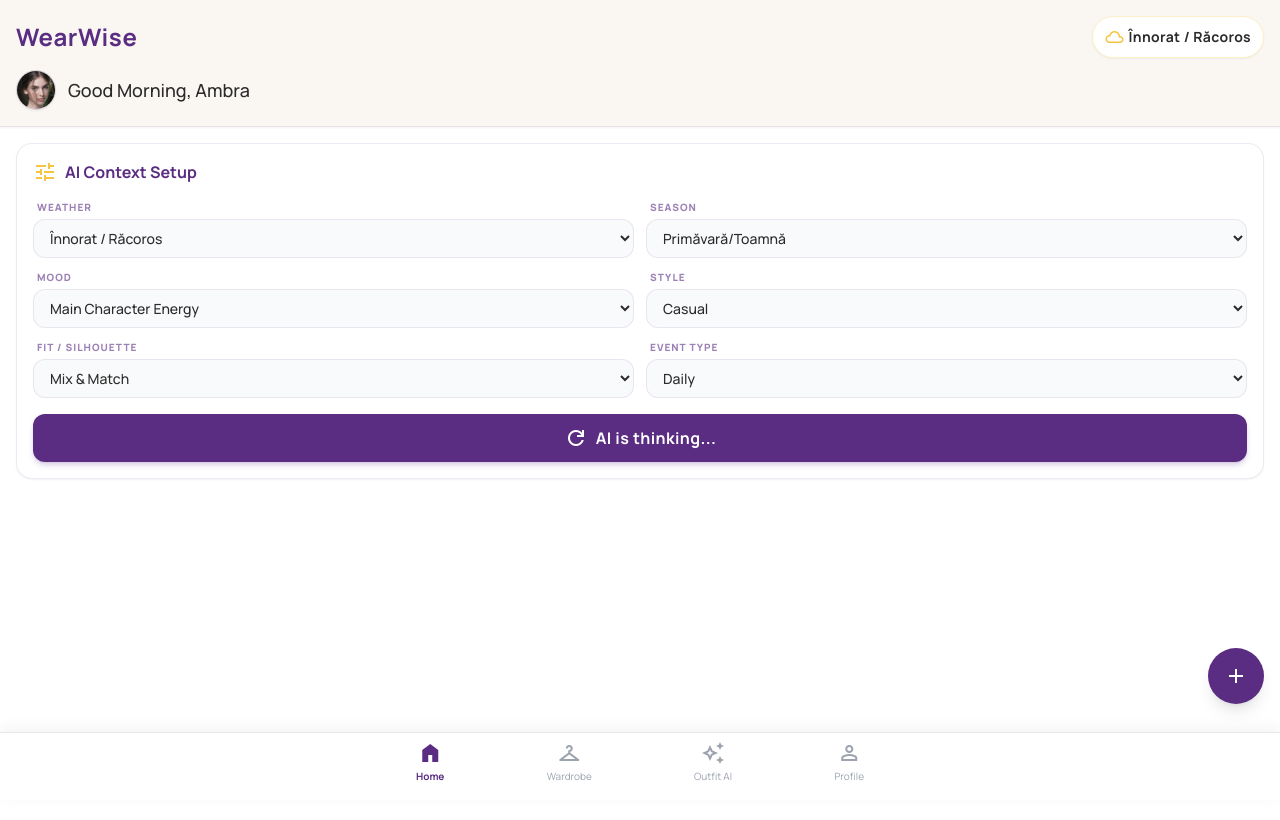
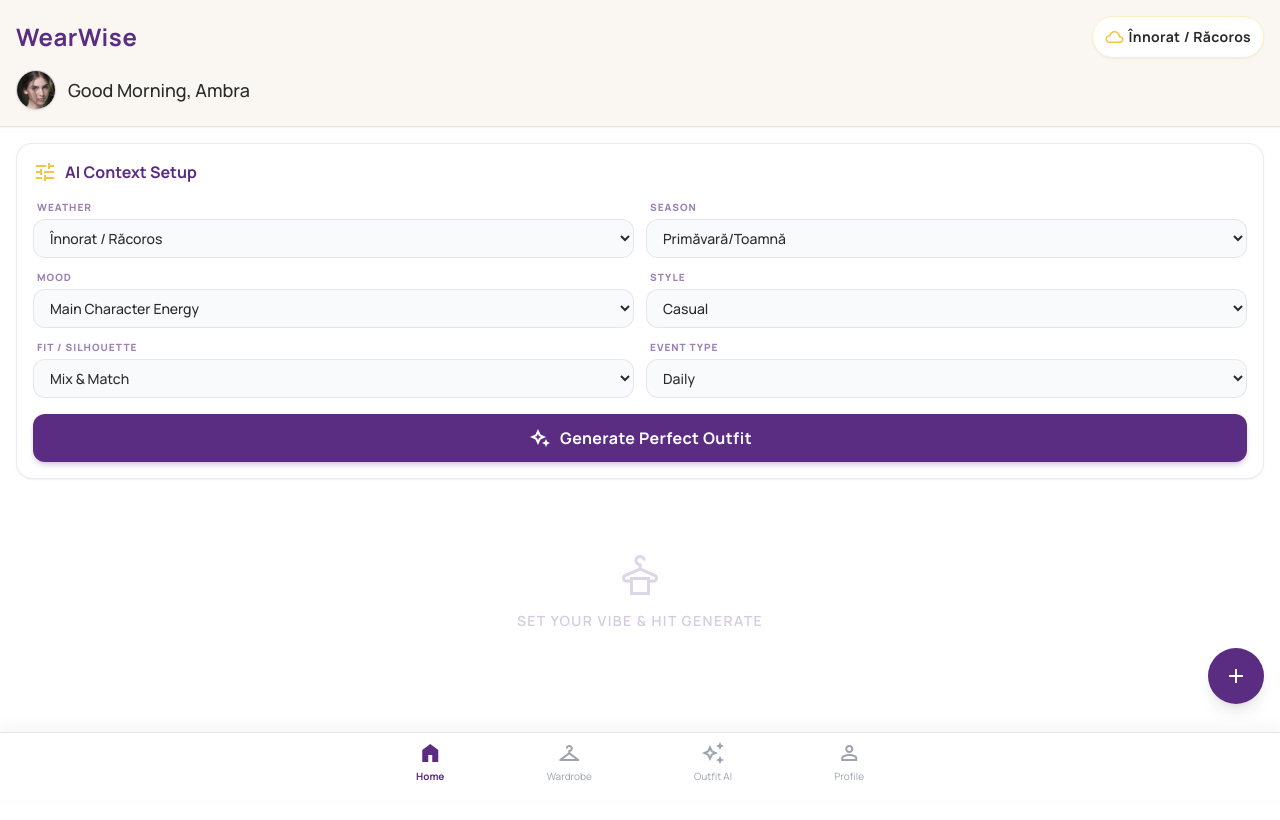
Before and after one commit to Oti404/wearwise_frontend, an Angular app: page /home in a window 1280 px wide. Shown: the top 820 px of the page. Built offline with nearby package versions, Linux system fonts and the light colour scheme.

Commit message:
ai-generating-ok

```diff
--- a/src/app/pages/home/home.html
+++ b/src/app/pages/home/home.html
@@ -16,6 +16,7 @@
 
 <main class="flex flex-col gap-6 p-4 fade-in">
 
+  <!-- ── AI FILTERS ─────────────────────────────────────────────────────── -->
   <section class="bg-white rounded-2xl shadow-sm border border-primary/10 p-4">
     <div class="flex items-center gap-2 mb-4">
       <span class="material-symbols-outlined text-accent">tune</span>
@@ -23,82 +24,122 @@
     </div>
 
     <div class="grid grid-cols-2 gap-3 mb-4">
+
       <div class="flex flex-col gap-1">
         <label class="text-[10px] font-black uppercase tracking-widest text-primary/60 ml-1">Weather</label>
-        <select [(ngModel)]="filterVreme" class="bg-gray-50 border border-primary/10 rounded-xl px-3 py-2 text-sm font-medium text-textlight outline-none focus:border-accent">
+        <select [(ngModel)]="filterVreme"
+                class="bg-gray-50 border border-primary/10 rounded-xl px-3 py-2 text-sm font-medium text-textlight outline-none focus:border-accent">
           <option *ngFor="let vreme of vremeDisponibile" [value]="vreme">{{ vreme }}</option>
         </select>
       </div>
 
       <div class="flex flex-col gap-1">
         <label class="text-[10px] font-black uppercase tracking-widest text-primary/60 ml-1">Season</label>
-        <select [(ngModel)]="filterAnotimp" class="bg-gray-50 border border-primary/10 rounded-xl px-3 py-2 text-sm font-medium text-textlight outline-none focus:border-accent">
+        <select [(ngModel)]="filterAnotimp"
+                class="bg-gray-50 border border-primary/10 rounded-xl px-3 py-2 text-sm font-medium text-textlight outline-none focus:border-accent">
           <option *ngFor="let sezon of sezoaneDisponibile" [value]="sezon">{{ sezon }}</option>
         </select>
       </div>
 
       <div class="flex flex-col gap-1">
         <label class="text-[10px] font-black uppercase tracking-widest text-primary/60 ml-1">Mood</label>
-        <select [(ngModel)]="filterMood" class="bg-gray-50 border border-primary/10 rounded-xl px-3 py-2 text-sm font-medium text-textlight outline-none focus:border-accent">
+        <select [(ngModel)]="filterMood"
+                class="bg-gray-50 border border-primary/10 rounded-xl px-3 py-2 text-sm font-medium text-textlight outline-none focus:border-accent">
           <option *ngFor="let mood of moodsDisponibile" [value]="mood">{{ mood }}</option>
         </select>
       </div>
 
       <div class="flex flex-col gap-1">
         <label class="text-[10px] font-black uppercase tracking-widest text-primary/60 ml-1">Style</label>
-        <select [(ngModel)]="filterStil" class="bg-gray-50 border border-primary/10 rounded-xl px-3 py-2 text-sm font-medium text-textlight outline-none focus:border-accent capitalize">
+        <select [(ngModel)]="filterStil"
+                class="bg-gray-50 border border-primary/10 rounded-xl px-3 py-2 text-sm font-medium text-textlight outline-none focus:border-accent capitalize">
           <option *ngFor="let stil of stiluriDisponibile" [value]="stil" class="capitalize">{{ stil }}</option>
         </select>
       </div>
 
       <div class="flex flex-col gap-1">
         <label class="text-[10px] font-black uppercase tracking-widest text-primary/60 ml-1">Fit / Silhouette</label>
-        <select [(ngModel)]="filterFit" class="bg-gray-50 border border-primary/10 rounded-xl px-3 py-2 text-sm font-medium text-textlight outline-none focus:border-accent">
+        <select [(ngModel)]="filterFit"
+                class="bg-gray-50 border border-primary/10 rounded-xl px-3 py-2 text-sm font-medium text-textlight outline-none focus:border-accent">
           <option *ngFor="let fit of fitDisponibile" [value]="fit">{{ fit }}</option>
         </select>
       </div>
 
       <div class="flex flex-col gap-1">
         <label class="text-[10px] font-black uppercase tracking-widest text-primary/60 ml-1">Event Type</label>
-        <select [(ngModel)]="filterEveniment" class="bg-gray-50 border border-primary/10 rounded-xl px-3 py-2 text-sm font-medium text-textlight outline-none focus:border-accent capitalize">
+        <select [(ngModel)]="filterEveniment"
+                class="bg-gray-50 border border-primary/10 rounded-xl px-3 py-2 text-sm font-medium text-textlight outline-none focus:border-accent capitalize">
           <option *ngFor="let eveniment of evenimenteDisponibile" [value]="eveniment" class="capitalize">{{ eveniment }}</option>
         </select>
       </div>
+
     </div>
 
-
-    <button (click)="generateOutfit()" [disabled]="isGenerating" class="w-full bg-primary text-white py-3 rounded-xl font-bold tracking-wide shadow-md shadow-primary/20 hover:bg-accent transition-all flex items-center justify-center gap-2">
+    <button (click)="generateOutfit()"
+            [disabled]="isGenerating"
+            class="w-full bg-primary text-white py-3 rounded-xl font-bold tracking-wide shadow-md shadow-primary/20 hover:bg-accent transition-all flex items-center justify-center gap-2 disabled:opacity-60 disabled:cursor-not-allowed">
       <span *ngIf="!isGenerating" class="material-symbols-outlined">magic_button</span>
       <span *ngIf="isGenerating" class="material-symbols-outlined animate-spin">refresh</span>
       {{ isGenerating ? 'AI is thinking...' : 'Generate Perfect Outfit' }}
     </button>
   </section>
 
-  <section *ngIf="generatedOutfit" class="pb-10"> <div class="flex items-center justify-between mb-4 mt-2">
+  <!-- ── PLACEHOLDER (înainte de prima generare) ────────────────────────── -->
+  <section *ngIf="!generatedOutfit && !isGenerating"
+           class="flex flex-col items-center justify-center gap-3 py-12 text-center opacity-50">
+    <span class="material-symbols-outlined text-5xl text-primary/40">styler</span>
+    <p class="text-sm font-semibold text-primary/50 uppercase tracking-widest">Set your vibe & hit generate</p>
+  </section>
+
+  <!-- ── LOADING STATE ──────────────────────────────────────────────────── -->
+  <section *ngIf="isGenerating"
+           class="flex flex-col items-center justify-center gap-3 py-12 text-center">
+    <span class="material-symbols-outlined text-5xl text-accent animate-pulse">auto_awesome</span>
+    <p class="text-sm font-bold text-primary uppercase tracking-widest">Analysing your wardrobe...</p>
+    <p class="text-xs text-textlight/60">Finding the perfect match for your vibe</p>
+  </section>
+
+  <!-- ── OUTFIT RESULT ──────────────────────────────────────────────────── -->
+  <section *ngIf="generatedOutfit && !isGenerating" class="pb-10">
+
+    <div class="flex items-center justify-between mb-4 mt-2">
       <h2 class="text-xl font-black text-primary tracking-tight">Your Match</h2>
+      <button (click)="generateOutfit()"
+              class="flex items-center gap-1 text-xs font-bold text-accent border border-accent/30 px-3 py-1.5 rounded-full hover:bg-accent/10 transition-all">
+        <span class="material-symbols-outlined text-sm">refresh</span>
+        Regenerate
+      </button>
     </div>
 
     <div class="outfit-card bg-white rounded-3xl shadow-xl shadow-primary/5 overflow-hidden flex flex-col border border-primary/10 relative">
 
+      <!-- Imagini -->
       <div class="w-full bg-gradient-to-br from-gray-50 to-gray-200 grid grid-cols-2 gap-px p-1.5">
 
         <div class="h-48 bg-white rounded-tl-2xl rounded-bl-lg relative group flex items-center justify-center p-2 shadow-sm">
           <span class="absolute top-2 left-2 text-[10px] font-black text-gray-400 uppercase tracking-widest z-10">Top</span>
-           <img [src]="generatedOutfit.top.img_url" class="w-full h-full object-contain transition-transform duration-500 group-hover:scale-110 drop-shadow-md" alt="Top">
+          <img [src]="generatedOutfit.top.img_url"
+               class="w-full h-full object-contain transition-transform duration-500 group-hover:scale-110 drop-shadow-md"
+               alt="Top">
         </div>
 
         <div class="h-48 bg-white rounded-tr-2xl rounded-br-lg relative group flex items-center justify-center p-2 shadow-sm">
           <span class="absolute top-2 right-2 text-[10px] font-black text-gray-400 uppercase tracking-widest z-10">Bottom</span>
-           <img [src]="generatedOutfit.bottom.img_url" class="w-full h-full object-contain transition-transform duration-500 group-hover:scale-110 drop-shadow-md" alt="Bottom">
+          <img [src]="generatedOutfit.bottom.img_url"
+               class="w-full h-full object-contain transition-transform duration-500 group-hover:scale-110 drop-shadow-md"
+               alt="Bottom">
         </div>
 
         <div class="col-span-2 h-36 bg-white rounded-b-2xl relative group flex items-center justify-center p-4 mt-1 shadow-sm">
           <span class="absolute top-2 left-2 text-[10px] font-black text-gray-400 uppercase tracking-widest z-10">Footwear</span>
-           <img [src]="generatedOutfit.shoes.img_url" class="h-full w-auto object-contain transition-transform duration-500 group-hover:scale-110 drop-shadow-md" alt="Shoes">
+          <img [src]="generatedOutfit.shoes.img_url"
+               class="h-full w-auto object-contain transition-transform duration-500 group-hover:scale-110 drop-shadow-md"
+               alt="Shoes">
         </div>
 
       </div>
 
+      <!-- Info Card -->
       <div class="p-6 flex flex-col gap-4 relative bg-white z-10 rounded-t-3xl -mt-4 shadow-[0_-10px_20px_-5px_rgba(0,0,0,0.05)]">
 
         <div class="flex justify-between items-start">
@@ -107,7 +148,10 @@
               <span class="ai-pulse h-2.5 w-2.5 rounded-full bg-accent shadow-[0_0_8px_rgba(255,165,0,0.6)]"></span>
               <p class="text-accent text-xs font-black uppercase tracking-widest">AI Recommended</p>
             </div>
-            <h3 class="text-2xl font-black leading-tight text-primary capitalize">{{ filterMood }} <br> <span class="text-textlight font-medium">& {{ filterStil }}</span></h3>
+            <h3 class="text-2xl font-black leading-tight text-primary capitalize">
+              {{ filterMood }} <br>
+              <span class="text-textlight font-medium">& {{ filterStil }}</span>
+            </h3>
           </div>
 
           <button class="favorite-btn bg-gray-50 text-primary p-3 rounded-full hover:bg-primary hover:text-white border border-primary/10 transition-all duration-300 shadow-sm">
@@ -115,14 +159,37 @@
           </button>
         </div>
 
-        <div class="insight-box p-4 rounded-2xl mt-2 flex items-start gap-3 bg-accent/5 border border-accent/20">
+        <!-- Detalii piese -->
+        <div class="grid grid-cols-3 gap-2 text-center">
+          <div class="bg-gray-50 rounded-xl p-2 border border-primary/5">
+            <p class="text-[9px] font-black uppercase tracking-widest text-primary/40 mb-1">Top</p>
+            <p class="text-xs font-semibold text-textlight leading-tight line-clamp-2">{{ generatedOutfit.top.model }}</p>
+            <p *ngIf="generatedOutfit.top.pret_ron" class="text-xs font-black text-accent mt-1">{{ generatedOutfit.top.pret_ron }} RON</p>
+          </div>
+          <div class="bg-gray-50 rounded-xl p-2 border border-primary/5">
+            <p class="text-[9px] font-black uppercase tracking-widest text-primary/40 mb-1">Bottom</p>
+            <p class="text-xs font-semibold text-textlight leading-tight line-clamp-2">{{ generatedOutfit.bottom.model }}</p>
+            <p *ngIf="generatedOutfit.bottom.pret_ron" class="text-xs font-black text-accent mt-1">{{ generatedOutfit.bottom.pret_ron }} RON</p>
+          </div>
+          <div class="bg-gray-50 rounded-xl p-2 border border-primary/5">
+            <p class="text-[9px] font-black uppercase tracking-widest text-primary/40 mb-1">Shoes</p>
+            <p class="text-xs font-semibold text-textlight leading-tight line-clamp-2">{{ generatedOutfit.shoes.model }}</p>
+            <p *ngIf="generatedOutfit.shoes.pret_ron" class="text-xs font-black text-accent mt-1">{{ generatedOutfit.shoes.pret_ron }} RON</p>
+          </div>
+        </div>
+
+        <!-- Why it works -->
+        <div class="insight-box p-4 rounded-2xl flex items-start gap-3 bg-accent/5 border border-accent/20">
           <div class="bg-white p-2 rounded-full shadow-sm shrink-0">
             <span class="material-symbols-outlined text-accent text-xl block">auto_awesome</span>
           </div>
           <div>
             <p class="text-sm font-black text-primary mb-1 uppercase tracking-wider">Why it works</p>
             <p class="text-sm text-textlight/90 leading-relaxed font-medium">
-              Perfect for <span class="text-primary font-bold">{{ filterVreme }}</span> and a <span class="text-primary font-bold">{{ filterEveniment }}</span> event. The {{ generatedOutfit.top.detalii?.material || 'comfortable' }} material matches your <span class="text-primary font-bold">{{ filterFit | lowercase }}</span> silhouette preference.
+              Perfect for <span class="text-primary font-bold">{{ filterVreme }}</span> and a
+              <span class="text-primary font-bold">{{ filterEveniment }}</span> event.
+              The {{ generatedOutfit.top.detalii?.material || 'comfortable' }} material matches
+              your <span class="text-primary font-bold">{{ filterFit | lowercase }}</span> silhouette preference.
             </p>
           </div>
         </div>
@@ -130,4 +197,5 @@
       </div>
     </div>
   </section>
+
 </main>
--- a/src/app/pages/home/home.ts
+++ b/src/app/pages/home/home.ts
@@ -1,4 +1,4 @@
-import { Component, OnInit } from '@angular/core';
+import { Component, OnInit, ChangeDetectorRef } from '@angular/core'; // ← adaugă ChangeDetectorRef
 import { CommonModule } from '@angular/common';
 import { FormsModule } from '@angular/forms';
 import { WardrobeService } from '../../services/wardrobe';
@@ -48,8 +48,10 @@ export class Home implements OnInit {
   isGenerating: boolean = false;
   generatedOutfit: any = null;
 
-  constructor(private wardrobeService: WardrobeService) {}
-
+  constructor(
+    private wardrobeService: WardrobeService,
+    private cdr: ChangeDetectorRef  // ← injectează aici
+  ) {}
   // ... (Păstrează ngOnInit și funcția generateOutfit exact cum le-am scris în mesajul anterior)
   // NOTĂ: Dacă ai funcția generateOutfit deja scrisă, ea va funcționa perfect cu aceste noi variabile!
 
@@ -64,84 +66,46 @@ export class Home implements OnInit {
     this.parfumuri = this.wardrobeService.getParfumuri();
 
     // Generăm un outfit default când utilizatorul intră prima dată pe pagină
-    this.generateOutfit();
+    //this.generateOutfit();
   }
 
   generateOutfit(): void {
     this.isGenerating = true;
+    this.cdr.detectChanges(); // ← forțăm loading state să apară imediat
 
     setTimeout(() => {
       const toateTopurile = [...this.topuri, ...this.tricouri];
 
-    // ─── SISTEM DE SCORING ───────────────────────────────────────────────────
-
-    /**
-     * Calculează un scor de relevanță [0-100] pentru un item față de filtrele active.
-     * Criteriile sunt ponderate: stilul și ocazia contează cel mai mult,
-     * urmate de sezon, fit și compatibilitate cromatică.
-     */
       const scoreItem = (item: any, context: { partener?: any } = {}): number => {
         let score = 0;
-
-      // 1. STIL (25 pts) — item-ul se potrivește stilului selectat
         if (item.stil_general?.includes(this.filterStil)) score += 25;
-
-      // 2. OCAZIE (25 pts) — item-ul e potrivit pentru evenimentul ales
         if (item.ocazie?.includes(this.filterEveniment)) score += 25;
-
-      // 3. SEZON (20 pts) — item-ul e sezonier relevant
         if (item.sezon === this.filterAnotimp) score += 20;
         else if (item.sezon === Sezon.ALL_SEASON) score += 12;
 
-      // 4. FIT PREFERENCE (20 pts) — potrivire cu preferința de croială
-      const croiala = (
-        item.croiala || item.detalii?.croiala || item.detalii?.stil || ''
-      ).toLowerCase();
+        const croiala = (item.croiala || item.detalii?.croiala || item.detalii?.stil || '').toLowerCase();
+        const isOversized = ['oversize', 'larg', 'wide', 'balloon'].some(k => croiala.includes(k));
+        const isFitted = ['cambrat', 'mulat', 'strâmt', 'standard', 'dreaptă', 'regular', 'rib', 'corset'].some(k => croiala.includes(k));
 
-      const isOversized = ['oversize', 'larg', 'wide', 'balloon'].some(k => croiala.includes(k));
-      const isFitted    = ['cambrat', 'mulat', 'strâmt', 'standard', 'dreaptă', 'regular', 'rib', 'corset']
-                          .some(k => croiala.includes(k));
+        if (this.filterFit === FitPreference.OVERSIZED && isOversized)        score += 20;
+        else if (this.filterFit === FitPreference.FITTED && isFitted)         score += 20;
+        else if (this.filterFit === FitPreference.MIX_MATCH)                  score += 10;
+        else if (!isOversized && !isFitted)                                   score += 5;
 
-      if (this.filterFit === FitPreference.OVERSIZED && isOversized)   score += 20;
-      else if (this.filterFit === FitPreference.FITTED && isFitted)    score += 20;
-      else if (this.filterFit === FitPreference.MIX_MATCH)             score += 10; // ambele sunt ok
-      else if (!isOversized && !isFitted)                              score += 5;  // croială neutră
-
-      // 5. ARMONIE CROMATICĂ cu partenerul (10 pts)
-      if (context.partener) {
-        score += this.scoreColorHarmony(item, context.partener);
-      }
-
+        if (context.partener) score += this.scoreColorHarmony(item, context.partener);
         return score;
       };
 
-    // ─── SELECȚIE PONDERATĂ ──────────────────────────────────────────────────
-
-    /**
-     * Alege un item folosind selecție ponderată pe baza scorurilor,
-     * cu un fallback progresiv dacă niciun item nu trece pragul minim.
-     */
       const weightedPick = <T>(items: T[], scorer: (item: T) => number, minScore = 20): T => {
-      const scored = items
-        .map(item => ({ item, score: scorer(item) }))
-        .filter(({ score }) => score >= minScore)
-        .sort((a, b) => b.score - a.score);
-
-      // Fallback progresiv: relaxăm pragul până găsim ceva
-      const pool = scored.length > 0
-        ? scored
-        : items.map(item => ({ item, score: scorer(item) })).sort((a, b) => b.score - a.score);
-
-      // Selecție ponderată — scorurile mai mari = probabilitate mai mare
+        const scored = items.map(item => ({ item, score: scorer(item) })).filter(({ score }) => score >= minScore).sort((a, b) => b.score - a.score);
+        const pool = scored.length > 0 ? scored : items.map(item => ({ item, score: scorer(item) })).sort((a, b) => b.score - a.score);
         const totalWeight = pool.reduce((sum, { score }) => sum + Math.max(score, 1), 0);
         let rand = Math.random() * totalWeight;
-
         for (const { item, score } of pool) {
           rand -= Math.max(score, 1);
           if (rand <= 0) return item;
         }
-
-      return pool[0].item; // safety net
+        return pool[0].item;
       };
 
     // ─── LOGICA MIX & MATCH ──────────────────────────────────────────────────
@@ -154,23 +118,16 @@ export class Home implements OnInit {
     const pickMixMatch = () => {
         const combo1Top    = weightedPick(toateTopurile, i => scoreItem(i) + (this.isFitted(i) ? 15 : 0));
         const combo1Bottom = weightedPick(this.pantaloni, i => scoreItem(i, { partener: combo1Top }) + (this.isOversized(i) ? 15 : 0));
-
         const combo2Top    = weightedPick(toateTopurile, i => scoreItem(i) + (this.isOversized(i) ? 15 : 0));
         const combo2Bottom = weightedPick(this.pantaloni, i => scoreItem(i, { partener: combo2Top }) + (this.isFitted(i) ? 15 : 0));
-
-      // Alegem combo-ul cu scorul total mai bun
         const score1 = scoreItem(combo1Top) + scoreItem(combo1Bottom, { partener: combo1Top });
         const score2 = scoreItem(combo2Top) + scoreItem(combo2Bottom, { partener: combo2Top });
-
-      return score1 >= score2
-        ? { top: combo1Top, bottom: combo1Bottom }
-        : { top: combo2Top, bottom: combo2Bottom };
+        return score1 >= score2 ? { top: combo1Top, bottom: combo1Bottom } : { top: combo2Top, bottom: combo2Bottom };
       };
 
     // ─── ASAMBLARE OUTFIT ────────────────────────────────────────────────────
 
     let top: any, bottom: any;
-
       if (this.filterFit === FitPreference.MIX_MATCH) {
         ({ top, bottom } = pickMixMatch());
       } else {
@@ -178,7 +135,6 @@ export class Home implements OnInit {
         bottom = weightedPick(this.pantaloni, i => scoreItem(i, { partener: top }));
       }
 
-    // Pantofii sunt scorați ținând cont atât de ocazie cât și de stilul outfit-ului deja ales
       const shoes = weightedPick(
         this.pantofi,
         i => scoreItem(i, { partener: top }) + (i.ocazie?.includes(this.filterEveniment) ? 20 : 0)
@@ -186,7 +142,7 @@ export class Home implements OnInit {
 
       this.generatedOutfit = { top, bottom, shoes };
       this.isGenerating = false;
-
+      this.cdr.detectChanges(); // ← ← ← ACEASTA E LINIA CARE REZOLVĂ BUG-UL
     }, 1500);
   }
 
```
Lines whose indentation alone changed are shown as unchanged.
